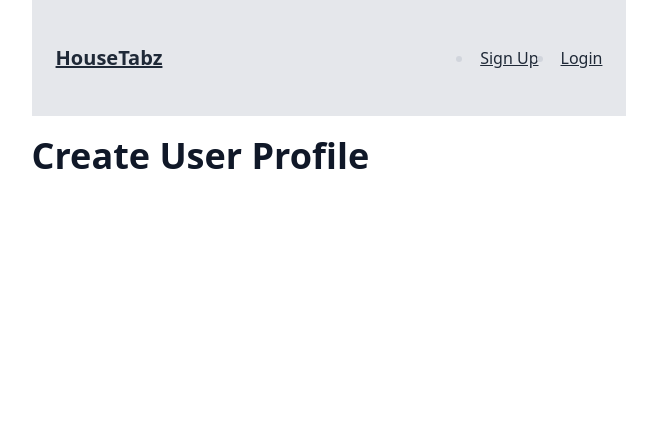
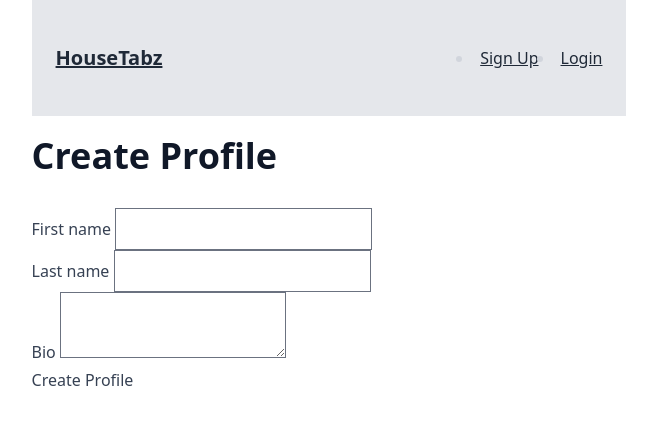
Before and after one commit to jthet/housetabz, a Rails app: page /profiles/new in a window 1280 px wide. Shown: the top 425 px of the page, without its empty margins (311-968 px from the left). Run offline with Rails 7, Linux system fonts and the light colour scheme; style sheets or scripts are compiled from the project's sources.

Commit message:
profile sends to database

```diff
--- a/app/controllers/profiles_controller.rb
+++ b/app/controllers/profiles_controller.rb
@@ -1,4 +1,20 @@
 class ProfilesController < ApplicationController
+
+    def new
+        @profile = Profile.new
+    end
+
+    def create
+        @profile = Profile.new(profile_params)
+        @profile.user = current_user
+
+    if @profile.save
+        redirect_to user_profile_path(current_user)
+    else
+        render :new
+    end
+end
+
     def show
         @user = current_user
         @profile = Profile.find(params[:id])
@@ -17,7 +33,6 @@ class ProfilesController < ApplicationController
         redirect_to @profile
         else
             render :edit, status: :unprocessable_entity
-
     end
 end
 
@@ -25,6 +40,6 @@ end
 private
 
 def profile_params
-    params.require(:profile).permit(:first_name, :last_name)
+    params.require(:profile).permit(:first_name, :last_name, :bio)
 end
 end
--- a/app/views/profiles/new.html.erb
+++ b/app/views/profiles/new.html.erb
@@ -1 +1,22 @@
-<h1>Create User Profile</h1>
+<h1>Create Profile</h1>
+
+<%= form_with(model: @profile, url: profiles_path, method: :post) do |form| %>
+  <div>
+    <%= form.label :first_name %>
+    <%= form.text_field :first_name %>
+  </div>
+
+   <div>
+    <%= form.label :last_name %>
+    <%= form.text_field :last_name %>
+   </div>
+
+  <div>
+    <%= form.label :bio %>
+    <%= form.text_area :bio %>
+  </div>
+
+  <div>
+    <%= form.submit 'Create Profile' %>
+  </div>
+<% end %>
--- a/app/views/shared/_nav.html.erb
+++ b/app/views/shared/_nav.html.erb
@@ -3,18 +3,23 @@
     <%= link_to 'HouseTabz', root_path, class: 'text-xl font-bold text-gray-800' %>
   </div>
 
-  <% if user_signed_in? %>
+  <% if current_user %>
     <ul class="flex items-center space-x-4">
-      <li><%= link_to 'Profile', user_profile_path(current_user), class: 'text-gray-800' %></li>
-  <% if current_user.house %>
-    <li><%= link_to 'My House', user_house_path(current_user, current_user.house), class: 'text-gray-800' %></li>
-  <% else %>
-    <li><%= link_to 'My House', new_house_path, class: 'text-gray-800' %></li>
-  <% end %>
+      <% if current_user.profile %>
+        <li><%= link_to 'Profile', user_profile_path(current_user), class: 'text-gray-800' %></li>
+      <% else %>
+        <li><%= link_to 'Profile', new_profile_path, class: 'text-gray-800' %></li>
+      <% end %>
 
+      <% if current_user.house %>
+        <li><%= link_to 'My House', user_house_path(current_user, current_user.house), class: 'text-gray-800' %></li>
+      <% else %>
+        <li><%= link_to 'My House', new_house_path, class: 'text-gray-800' %></li>
+      <% end %>
 
       <li><%= button_to 'Log out', destroy_user_session_path, method: :delete %></li>
     </ul>
+
   <% else %>
     <ul class="flex items-center space-x-4">
       <li><%= link_to 'Sign Up', new_user_registration_path, class: 'text-gray-800' %></li>
--- a/config/routes.rb
+++ b/config/routes.rb
@@ -1,12 +1,12 @@
 Rails.application.routes.draw do
-  resources :profiles
   devise_for :users
 
   root "home_page#index"
 
-  patch 'profile/:id/edit', to: 'profiles#update', as: 'update_user_profile'
-  get 'profile/:id/edit', to: 'profiles#edit', as: 'edit_user_profile'
-  get 'profile/:id', to: 'profiles#show', as: 'user_profile'
+  resources :profiles, only: [:new, :create, :show, :edit, :update]
+  # patch 'profile/:id/edit', to: 'profiles#update', as: 'update_user_profile'
+  # get 'profile/:id/edit', to: 'profiles#edit', as: 'edit_user_profile'
+  # get 'profile/:id', to: 'profiles#show', as: 'user_profile'
 
   resources :users do
     resources :houses, only: [:show]
```
